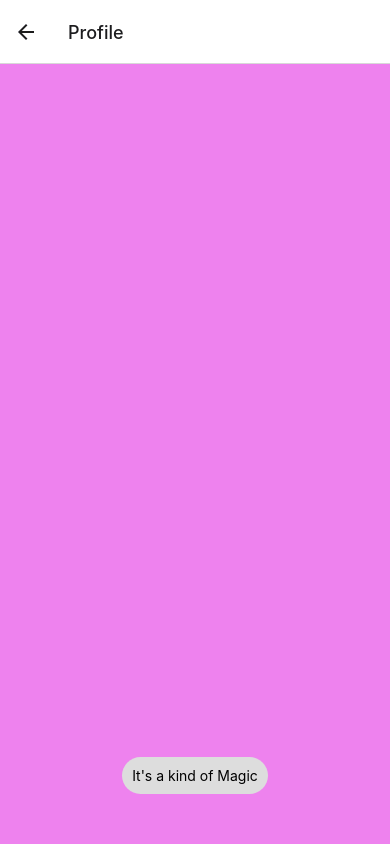
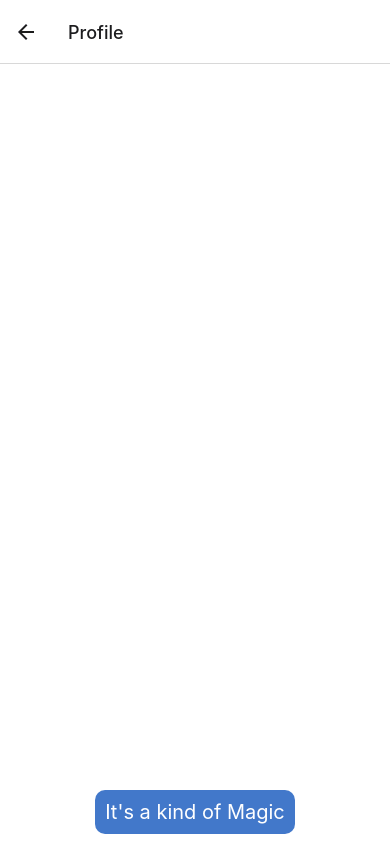
Before and after one commit to damiantriebl/Marbellinder, a React Native app: screen /Profile in a window 390 px wide. Built offline with nearby package versions, Linux system fonts and the light colour scheme.

Commit message:
UX changes

```diff
--- /dev/null
+++ b/Common/Card.js
@@ -0,0 +1,27 @@
+import { Text, View,Image , StyleSheet } from 'react-native'
+
+const Card = ({item}) => {
+    return(
+        <View style={styles.card}>
+            <Image source={{ uri: item.thumb }} style={{ width: 320, height: 500,  }} />
+            <Text style={styles.text}>{item.name}</Text>
+        </View>
+    )
+
+}
+export default Card;
+
+const styles = StyleSheet.create({
+    card: {
+        overflow: 'visible',
+        justifyContent: 'center',
+
+    },
+    text: {
+        fontSize: 30,
+        textAlign: 'center'
+    },
+    player: {
+
+    }
+})
--- /dev/null
+++ b/Common/Contact.js
@@ -0,0 +1,48 @@
+import {View, Text, StyleSheet, Image} from 'react-native'
+const Contact = ({match}) =>{
+    return (
+        <View style={styles.card}>
+            <Image source={{ uri: match.thumb }} style={styles.image} />
+            <View style={styles.text}>
+                <Text style={styles.title}>{match.name}</Text>
+                <Text style={styles.subtitle}>{match.age}</Text>
+            </View>
+        </View>
+    )
+}
+export default Contact;
+
+const styles = StyleSheet.create({
+    card: {
+        display: 'flex',
+        flexDirection: 'row',
+        justifyContent: 'space-between',
+        width:300,
+        height: 200,
+        padding: 0,
+        borderRadius: 50,
+        flex: 1
+    },
+    text: {
+        display: 'flex',
+        justifyContent: 'center',
+        flex: 1,
+        backgroundColor: "#4278ca",
+     },
+    title: {
+        fontSize: 30,
+        textAlign: 'center'       ,
+        color: 'white'
+    },
+    subtitle: {
+        fontSize: 30,
+        textAlign: 'center',
+        textAlignVertical: 'bottom',
+        color: 'white'
+    },
+    image: {
+        width: 150,
+        height: 200
+    },
+
+})
--- a/Common/swipeGesture.js
+++ b/Common/swipeGesture.js
@@ -1,4 +1,4 @@
-import { useRef, useEffect, useState } from 'react';
+import { useRef } from 'react';
 import {
   View,
   Animated,
@@ -40,8 +40,7 @@ const SwipeGesture = ({children, itemId,  onSwipePerformed}) => {
     })).current;
 
   return (
-    <Animated.View {...panResponder.panHandlers}  style={{...styles.gestureStyle, transform: [{ translateX: pan.x},{rotateZ: pan.x.interpolate({inputRange: [-200, 0, 200], outputRange: ["-30deg", "0deg", "30deg"]}) }]}}>
-      {console.log('paneo', `deg` )}
+    <Animated.View {...panResponder.panHandlers}  style={{ ...styles.shadowProp,...styles.card, transform: [{ translateX: pan.x},{rotateZ: pan.x.interpolate({inputRange: [-200, 0, 200], outputRange: ["-30deg", "0deg", "30deg"]}) }]}}>
       <View>{children}</View>
     </Animated.View>
   )
@@ -50,10 +49,19 @@ const SwipeGesture = ({children, itemId,  onSwipePerformed}) => {
 export default SwipeGesture;
 
 const styles = StyleSheet.create({
-  gestureStyle: {
-    alignItems: "center",
-    backgroundColor: "#DDDDDD",
-    padding: 10,
-    borderRadius: 200
-  }
+
+  card: {
+    backgroundColor: 'white',
+    borderRadius: 8,
+    paddingVertical: 45,
+    paddingHorizontal: 25,
+    width: '100%',
+    marginBottom: -590,
+    height:600,
+    textAlign: "center"
+},
+shadowProp: {
+  elevation: 12,
+  shadowColor: '#01132E',
+},
 })
--- a/package.json
+++ b/package.json
@@ -13,7 +13,7 @@
     "@react-navigation/native": "^6.0.11",
     "@react-navigation/native-stack": "^6.7.0",
     "expo": "~45.0.0",
-    "expo-constants": "^13.2.4",
+    "expo-constants": "~13.1.1",
     "expo-status-bar": "~1.3.0",
     "react": "17.0.2",
     "react-dom": "17.0.2",
--- a/screens/Home.js
+++ b/screens/Home.js
@@ -1,5 +1,6 @@
 import React, { useState, useEffect } from 'react'
 import { Text, View, StyleSheet, FlatList, TouchableOpacity } from 'react-native'
+import Contact from '../Common/Contact'
 import getMatches from '../utils/getMatches'
 
 const Home = ({ navigation }) => {
@@ -22,7 +23,7 @@ const Home = ({ navigation }) => {
     const renderItem = ({ item }) => {
         return (
             <View style={styles.item}>
-                <Text style={styles.name}>{item.name}</Text>
+                <Contact style={styles.name} match={item}/>
             </View>
         )
     }
@@ -38,7 +39,7 @@ const Home = ({ navigation }) => {
                 style={styles.button}
                 onPress={() => navigation.navigate('PlayersList')}
             >
-                <Text>
+                <Text style={styles.buttonText}>
                     It's a kind of Magic
                 </Text>
             </TouchableOpacity>
@@ -51,18 +52,22 @@ const styles = StyleSheet.create({
         flex: 1,
         alignItems: 'center',
         justifyContent: 'center',
-        backgroundColor: 'violet',
-        padding: 50
+        backgroundColor: '#fff',
+        padding: 10,
+        height: window.height
     },
     button: {
         alignItems: "center",
-        backgroundColor: "#DDDDDD",
+        backgroundColor: "#4278ca",
         padding: 10,
-        borderRadius: 200
+        borderRadius: 10,
+    },
+    buttonText: {
+        color: "white",
+        fontSize: 20
     },
     item: {
         backgroundColor: '#f9c2ff',
-        padding: 20,
         marginVertical: 8,
         marginHorizontal: 16,
     },
--- a/screens/PlayersList.js
+++ b/screens/PlayersList.js
@@ -1,9 +1,10 @@
 import React, { useCallback, useState, useReducer } from 'react'
-import { Text, View, StyleSheet, FlatList, TouchableOpacity } from 'react-native'
+import { Text, View, StyleSheet, list, TouchableOpacity, useWindowDimensions } from 'react-native'
 import { useFocusEffect } from '@react-navigation/native';
 import getPlayers from '../utils/getPlayers'
 import SwipeGesture from '../Common/swipeGesture';
 import updateMatch from '../utils/updateMatch';
+import Card from '../Common/Card';
 //When we use navigation.navigate() we can only navigate to screens that have been defined in the navigator
 // We can pass params: navigation.navigate('User', {id:8})
 //You can also think of the route object like a URL. Params shouldn't contain data that you think should not be in the URL
@@ -23,6 +24,9 @@ const reducer = (state, action) => {
 const PlayersList = ({ navigation }) => {
     const [state, dispatch] = useReducer(reducer, { players: [] });
     const [error, setError] = useState('')
+    const window = useWindowDimensions();
+
+
 
     const getData = async () => {
         const data = await getPlayers()
@@ -65,23 +69,24 @@ const PlayersList = ({ navigation }) => {
         }
     }
 
-    const renderItem = ({ item }) => {
+    const RenderItem = ({ item }) => {
         return (
             <SwipeGesture onSwipePerformed={onSwipePerformed} itemId={item.id}>
-                <Text style={styles.name}>{item.name}</Text>
+                <Card item={item} />
             </SwipeGesture>
         )
     }
 
     if (!state.players.length) {
         return (
-            <View>
-                <Text>No more elements!</Text>
+            <View style={styles.container}>
+                <Text style={styles.noMore}>
+                    No more elements!</Text>
                 <TouchableOpacity
                     style={styles.button}
                     onPress={() => navigation.navigate('Profile')}
                 >
-                    <Text>
+                    <Text style={styles.buttonText}>
                         Profile
                     </Text>
                 </TouchableOpacity>
@@ -89,17 +94,16 @@ const PlayersList = ({ navigation }) => {
     }
     return (
         <View style={styles.container}>
-            <Text>Players</Text>
-            <FlatList style={{ width: "100%" }}
-                data={state.players}
-                renderItem={renderItem}
-                keyExtractor={item => item.id}
-            />
+            <View style={styles.list}>
+                {state.players.map((player) => {
+                    return <RenderItem key={player.id} item={player} />
+                })}
+            </View>
             <TouchableOpacity
                 style={styles.button}
                 onPress={() => navigation.navigate('Profile')}
             >
-                <Text>
+                <Text style={styles.buttonText}>
                     Profile
                 </Text>
             </TouchableOpacity>
@@ -109,21 +113,33 @@ const PlayersList = ({ navigation }) => {
 
 
 const styles = StyleSheet.create({
+    noMore: {
+        padding: 30,
+        color: "#000048",
+    },
+    list: {
+        flex: 1,
+    },
     container: {
         flex: 1,
         alignItems: 'center',
         justifyContent: 'center',
-        backgroundColor: 'violet',
-        padding: 50
+        backgroundColor: '#fff',
+        padding: 10,
+        height: window.height
     },
     button: {
         alignItems: "center",
-        backgroundColor: "#DDDDDD",
+        backgroundColor: "#4278ca",
         padding: 10,
-        borderRadius: 200,
+        borderRadius: 10,
+    },
+    buttonText: {
+        color: "white",
+        fontSize: 20
     },
     item: {
-        backgroundColor: '#f9c2ff',
+        backgroundColor: '#fff',
         padding: 20,
         marginVertical: 8,
         marginHorizontal: 16,
```
Also changed, not shown: mock.json (+12 -12 lines), 2 other files (tests, documents, lock files or other folders).
